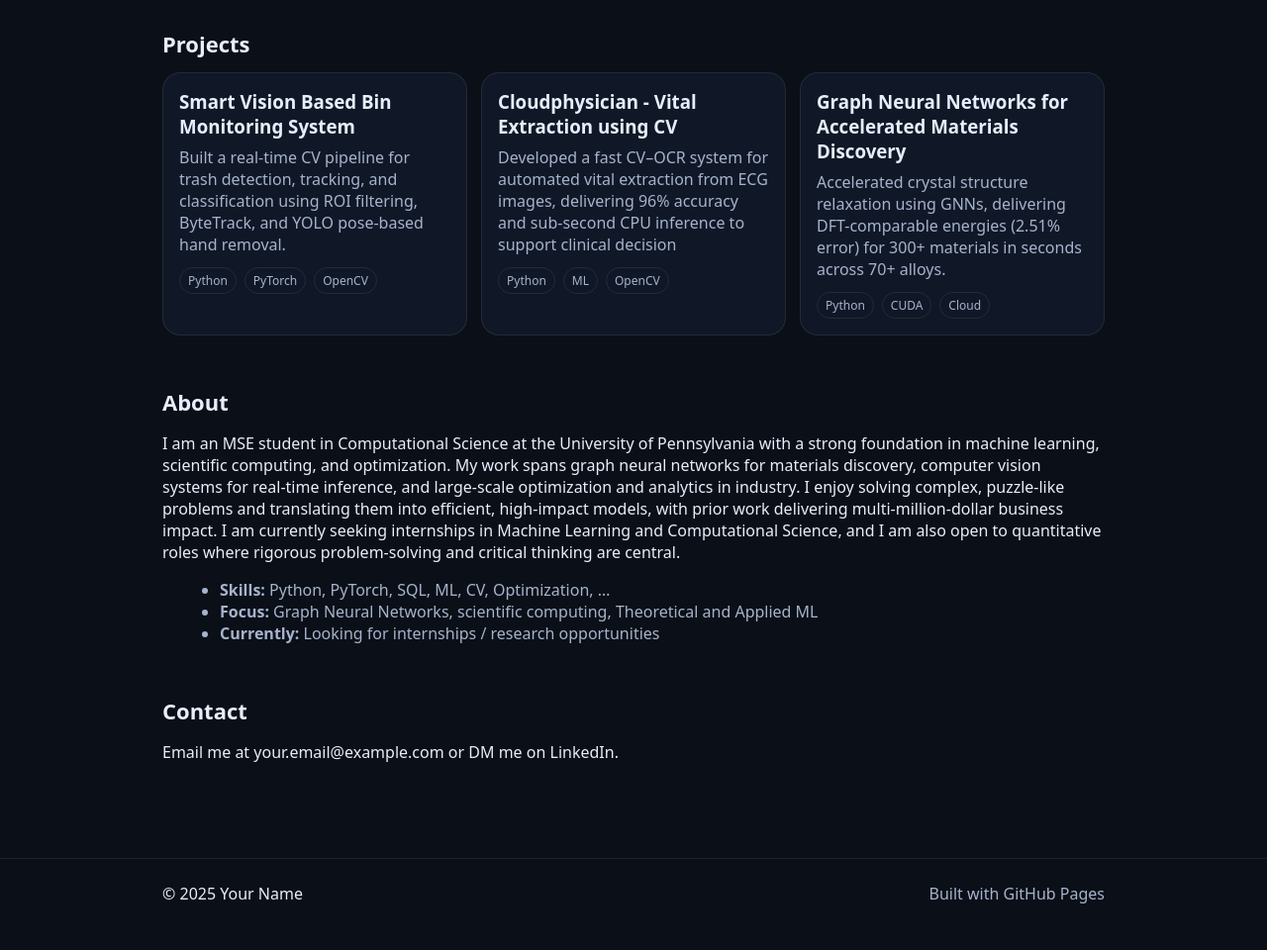
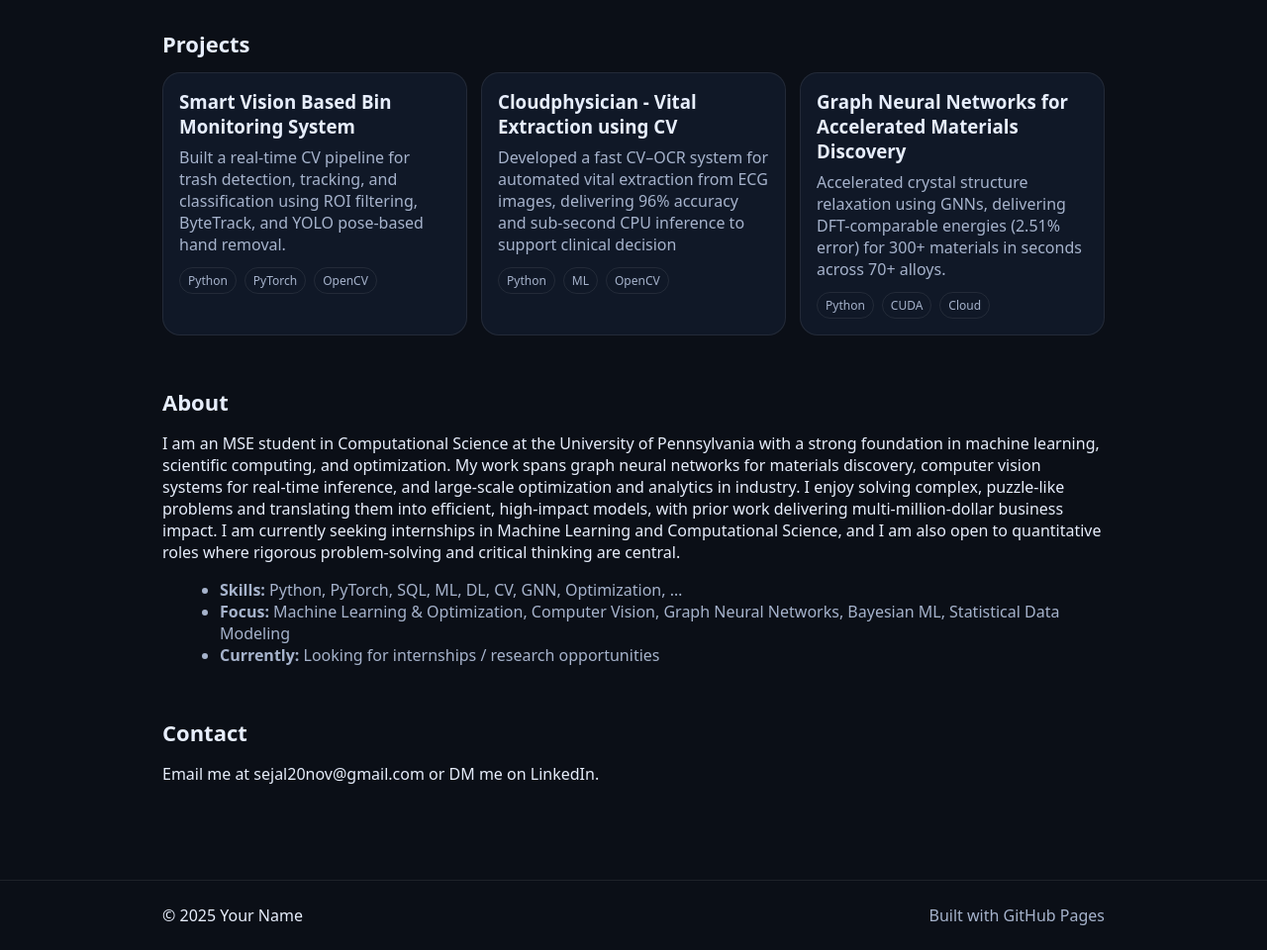
Before and after one commit to SejalKotian/SejalKotian, a plain HTML site: page index.html in a window 1280 px wide. Shown: the part 1256-2216 px from the top of the page at 99% size. Before the commit the page ends 2194 px from the top, so only its background shows below. Drawn offline with Linux system fonts and the light colour scheme.

Commit message:
Fix typos and update contact information in index.html

```diff
--- a/index.html
+++ b/index.html
@@ -12,7 +12,7 @@
     <nav class="nav">
       <div class="brand">Sejal Kotian</div>
       <div class="links">
-        <a href="#Expereince">Expereince</a>
+        <a href="#experience">Experience</a>
         <a href="#projects">Projects</a>
         <a href="#about">About</a>
         <a href="#contact">Contact</a>
@@ -108,8 +108,8 @@
         I am an MSE student in Computational Science at the University of Pennsylvania with a strong foundation in machine learning, scientific computing, and optimization. My work spans graph neural networks for materials discovery, computer vision systems for real-time inference, and large-scale optimization and analytics in industry. I enjoy solving complex, puzzle-like problems and translating them into efficient, high-impact models, with prior work delivering multi-million-dollar business impact. I am currently seeking internships in Machine Learning and Computational Science, and I am also open to quantitative roles where rigorous problem-solving and critical thinking are central.
       </p>
       <ul class="bullets">
-        <li><b>Skills:</b> Python, PyTorch, SQL, ML, CV, Optimization, …</li>
-        <li><b>Focus:</b> Graph Neural Networks, scientific computing, Theoretical and Applied ML</li>
+        <li><b>Skills:</b> Python, PyTorch, SQL, ML, DL, CV, GNN, Optimization, …</li>
+        <li><b>Focus:</b> Machine Learning & Optimization, Computer Vision, Graph Neural Networks, Bayesian ML, Statistical Data Modeling</li>
         <li><b>Currently:</b> Looking for internships / research opportunities</li>
       </ul>
     </section>
@@ -117,8 +117,8 @@
     <section id="contact" class="section">
       <h2>Contact</h2>
       <p>
-        Email me at <a href="mailto:your.email@example.com">your.email@example.com</a>
-        or DM me on <a href="https://www.linkedin.com/in/YOUR_LINKEDIN/" target="_blank" rel="noopener">LinkedIn</a>.
+        Email me at <a href="mailto:sejal20nov@gmail">sejal20nov@gmail.com</a>
+        or DM me on <a href="https://www.linkedin.com/in/sejal-kotian-353337214/" target="_blank" rel="noopener">LinkedIn</a>.
       </p>
     </section>
   </main>
```
